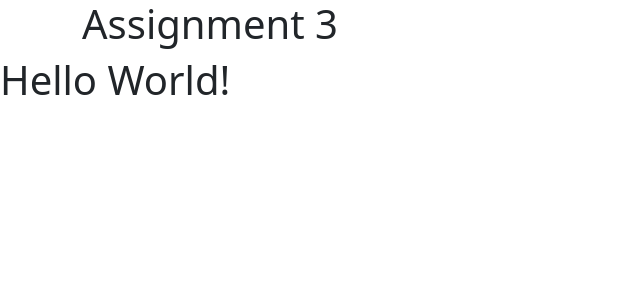
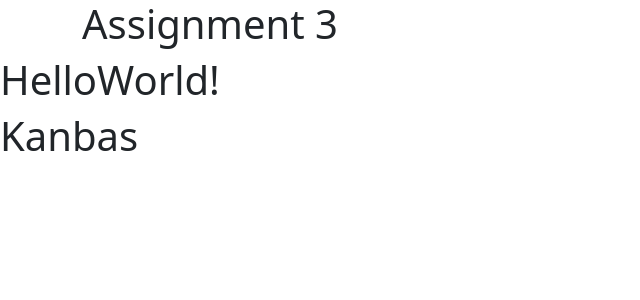
Before and after one commit to philipngpack/kanbas-react-web-app, a React (Create React App) app: page / in a window 1280 px wide. Shown: the top 300 px of the page, without its empty margins (0-640 px from the left). Built offline with nearby package versions, Linux system fonts and the light colour scheme.

Commit message:
add kanbas and helloworld

```diff
--- a/src/App.tsx
+++ b/src/App.tsx
@@ -1,11 +1,13 @@
 import Labs from './Labs';
-
+import HelloWorld from './Labs/a3/HelloWorld';
+import Kanbas from './Kanbas';
 
 function App() {
     return (
         <div>
             <Labs />
-            <h1>Hello World!</h1>
+            <HelloWorld />
+            <Kanbas />
         </div>
     );
 }
--- /dev/null
+++ b/src/Kanbas/index.tsx
@@ -0,0 +1,9 @@
+function Kanbas() {
+    return(
+        <div>
+            <h1>Kanbas</h1>
+        </div>
+    );
+};
+
+export default Kanbas;
--- /dev/null
+++ b/src/Labs/a3/HelloWorld.tsx
@@ -0,0 +1,5 @@
+function HelloWorld() {
+    return (<h1>HelloWorld!</h1>);
+};
+
+export default HelloWorld;
--- a/src/Labs/a3/index.tsx
+++ b/src/Labs/a3/index.tsx
@@ -1,9 +1,7 @@
 function Assignment3() {
     return (
         <div className="container">
-            <h1>
-                Assignment 3
-            </h1>
+            <h1>Assignment 3</h1>
         </div>
     );
 }
```
